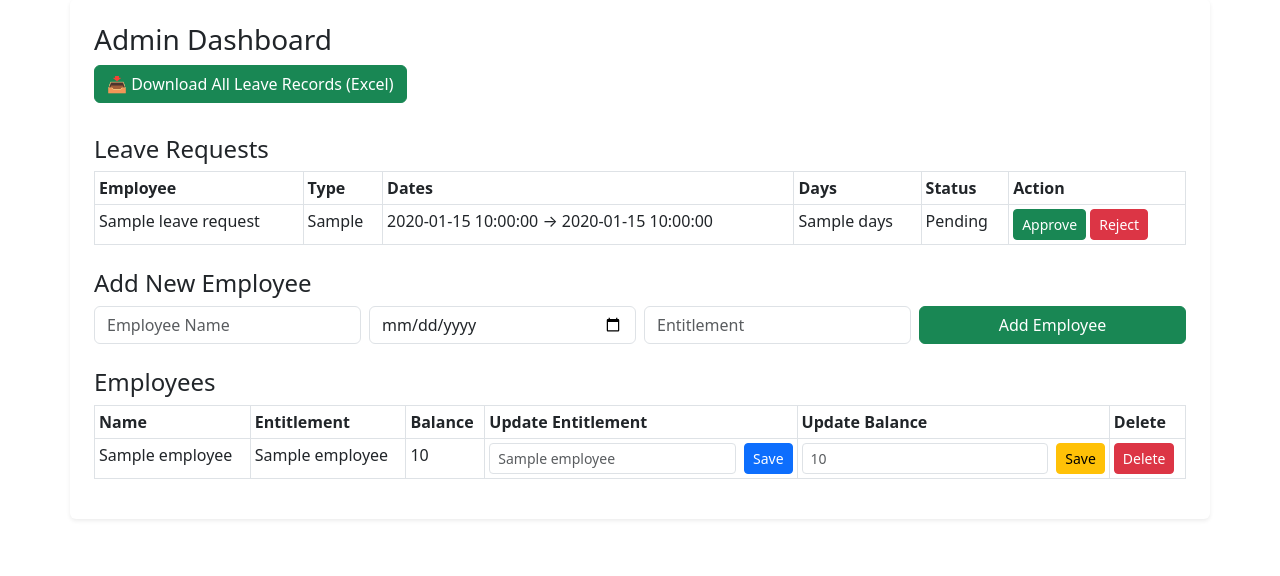
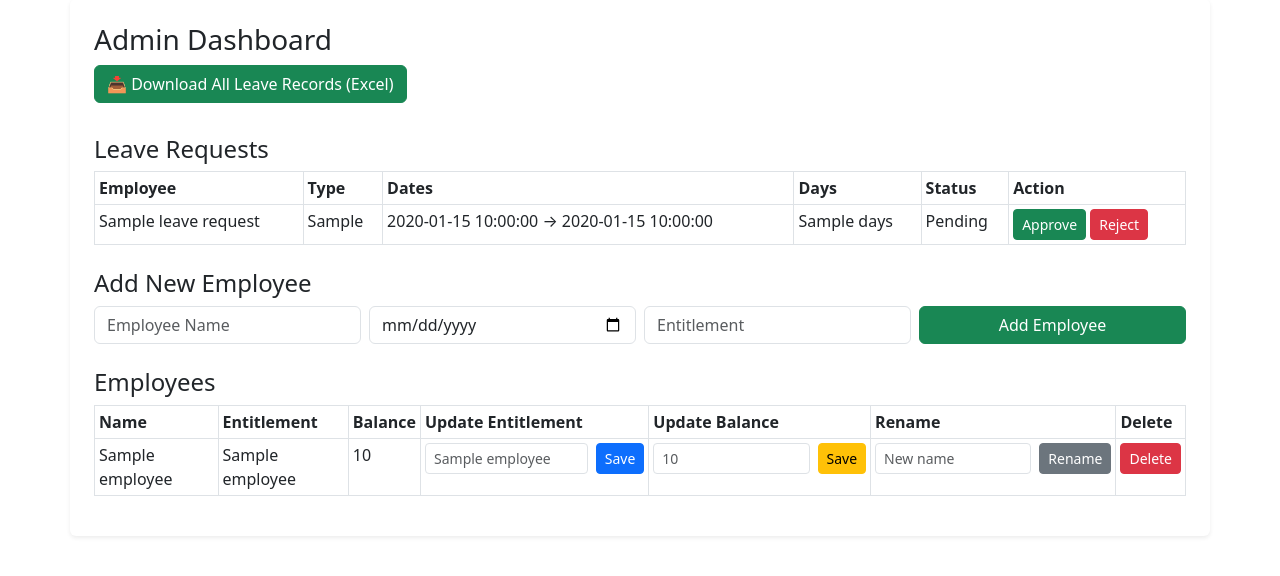
Before and after one commit to jesstanblues-ops/Leave-app3, a Flask app: page /admin in a window 1280 px wide. Shown: the part 97-673 px from the top of the page. Run offline with Flask 3, Linux system fonts and the light colour scheme; the visitor is signed in with stand-in values (Sample User, id 1); a database or web service that is not in the repository returns one stand-in record (values such as "Sample title"); parts of the project's set-up code (start-up, migrations or seed data) failed here and were passed over; some libraries are stand-ins or nearby versions.

Commit message:
Update admin_dashboard.html

```diff
--- a/templates/admin_dashboard.html
+++ b/templates/admin_dashboard.html
@@ -71,6 +71,7 @@
     <th>Balance</th>
     <th>Update Entitlement</th>
     <th>Update Balance</th>
+    <th>Rename</th>
     <th>Delete</th>
 </tr>
 </thead>
@@ -101,6 +102,16 @@
         </form>
     </td>
 
+    <!-- Rename Employee -->
+    <td>
+        <form method="POST" action="/update_employee_name" class="d-flex">
+            <input type="hidden" name="old_name" value="{{ e.name }}">
+            <input type="text" name="new_name" placeholder="New name"
+                   class="form-control form-control-sm me-2">
+            <button class="btn btn-secondary btn-sm">Rename</button>
+        </form>
+    </td>
+
     <!-- Delete Employee -->
     <td>
         <form method="POST" action="/delete_employee"
```
